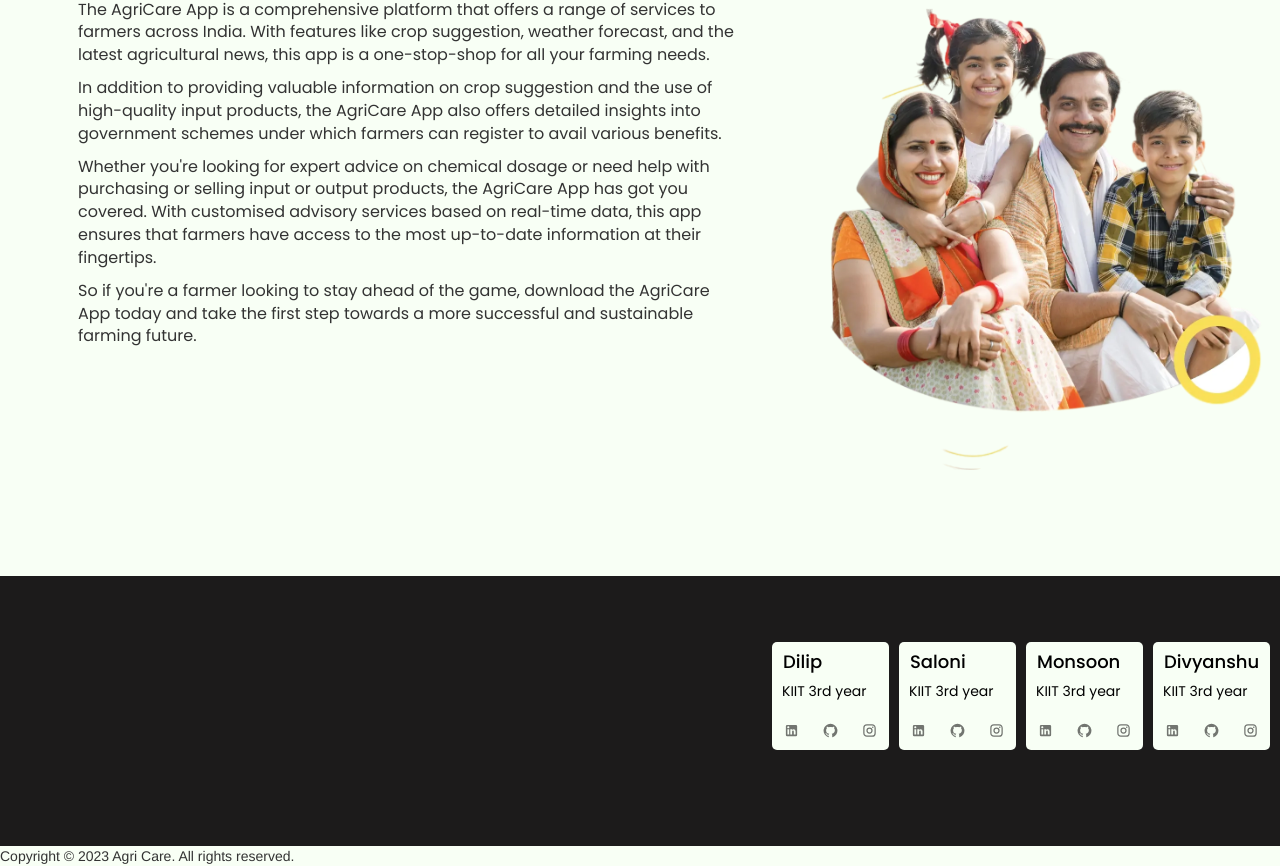
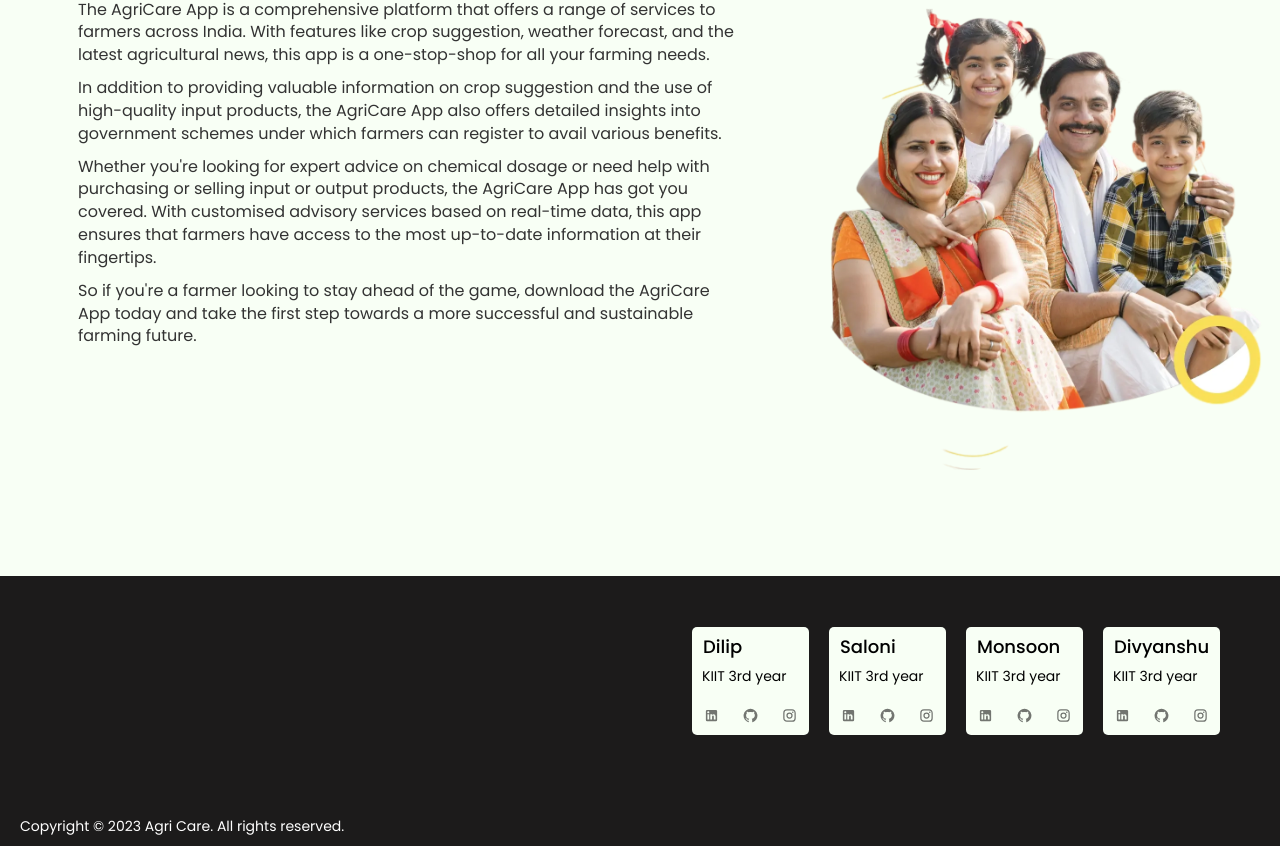
Before and after one commit to vats-dilip/AgriCare, a React (Vite) app: page / in a window 1280 px wide. Shown: the part 581-1447 px from the top of the page. Built offline with nearby package versions, Linux system fonts and the light colour scheme; no server answers.

Commit message:
update footer

```diff
--- a/src/Components/Footer.jsx
+++ b/src/Components/Footer.jsx
@@ -7,8 +7,8 @@ import LinkedInIcon from "@mui/icons-material/LinkedIn";
 
 function Footer() {
   return (
-    <>
     <Container>
+      <div className="up">
         <div className="contribuiter_profile">
           <h4>Dilip</h4>
           <p>KIIT 3rd year</p>
@@ -124,11 +124,12 @@ function Footer() {
             <InstagramIcon />
           </IconButton>
         </div>
-      </Container>
-      <div className="copyright">
+      </div>
+
+      <div className="down">
         Copyright © 2023 Agri Care. All rights reserved.
       </div>
-    </>
+    </Container>
   );
 }
 
@@ -140,22 +141,20 @@ const Container = styled.div`
   background-color: #1c1b1b;
   margin-top: 2rem;
   display: flex;
-  justify-content: flex-end;
-  align-items: center;
+  flex-direction: column;
   color: white;
   font-family: poppins;
 
-  img {
-    border-radius: 5px;
-    width: 20%;
-    height: 50%;
-    object-fit: cover;
-    margin-left: 10px;
-  }
+  .up {
+    padding-right: 4rem;
+    flex: 1;
+    display: flex;
+    justify-content: end;
+    align-items: center;
 
     .contribuiter_profile {
       background-color: rgb(248, 255, 245);
-    margin-right: 10px;
+      margin-right: 20px;
       border-radius: 5px;
 
       h4 {
@@ -170,4 +169,19 @@ const Container = styled.div`
         padding-left: 10px;
       }
     }
+  }
+
+  .down {
+    width: 100%;
+    height: 3rem;
+    padding-left: 2rem;
+  }
+
+  img {
+    border-radius: 5px;
+    width: 20%;
+    height: 50%;
+    object-fit: cover;
+    margin-left: 10px;
+  }
 `;
```
Lines whose indentation alone changed are shown as unchanged.
